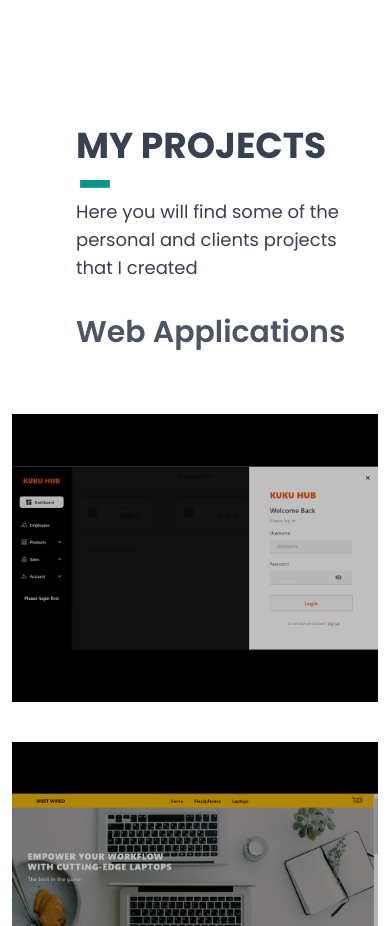
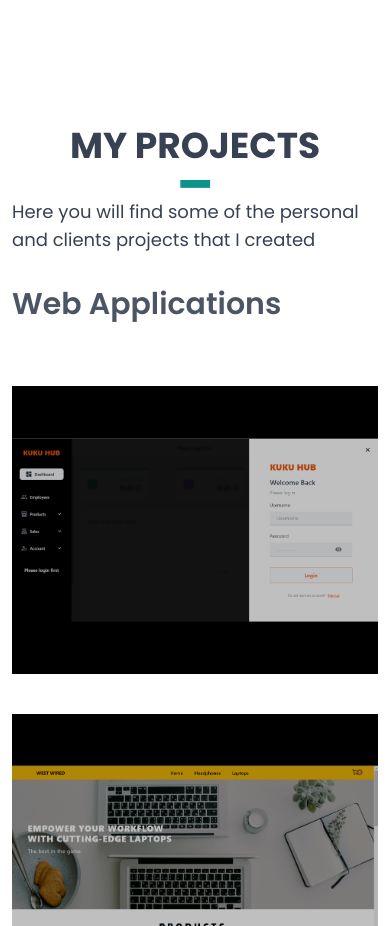
Before and after one commit to Salimmwatsefu/portfolio, a React (Create React App) app: page / in a window 390 px wide. Shown: the part 2661-3587 px from the top of the page. Built offline with nearby package versions, Linux system fonts and the light colour scheme.

Commit message:
last commit

```diff
--- a/src/components/Projects.jsx
+++ b/src/components/Projects.jsx
@@ -3,9 +3,9 @@ import React from 'react'
 function Projects() {
   return (
     <div className='mt-32 mx-3' id='projects'>
-        <div className='ml-16'>
-            <h1 className='font-bold text-4xl text-gray-700 '>MY PROJECTS</h1>
-            <h2 className=' font-bold text-5xl text-teal-600 -mt-7'>_</h2>
+        <div className='sm:ml-16'>
+            <h1 className='font-bold text-4xl text-gray-700 text-center'>MY PROJECTS</h1>
+            <h2 className=' font-bold text-5xl text-teal-600 -mt-7 text-center'>_</h2>
             <p className='mt-3 text-lg text-gray-700'>Here you will find some of the personal and clients projects that I created</p>
             <h2 className='mt-8 font-semibold text-gray-600 text-3xl'>Web Applications</h2>
         </div>
```
